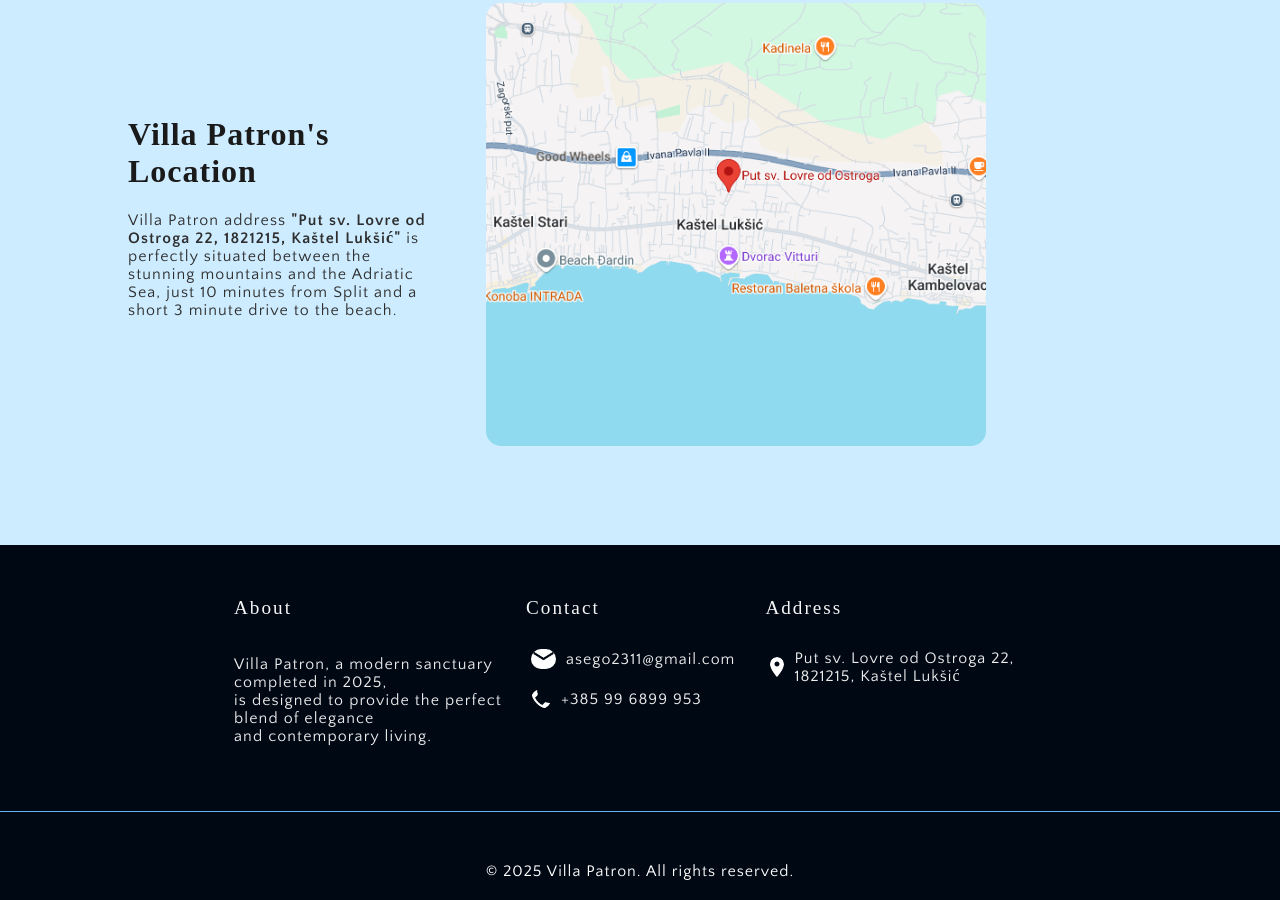
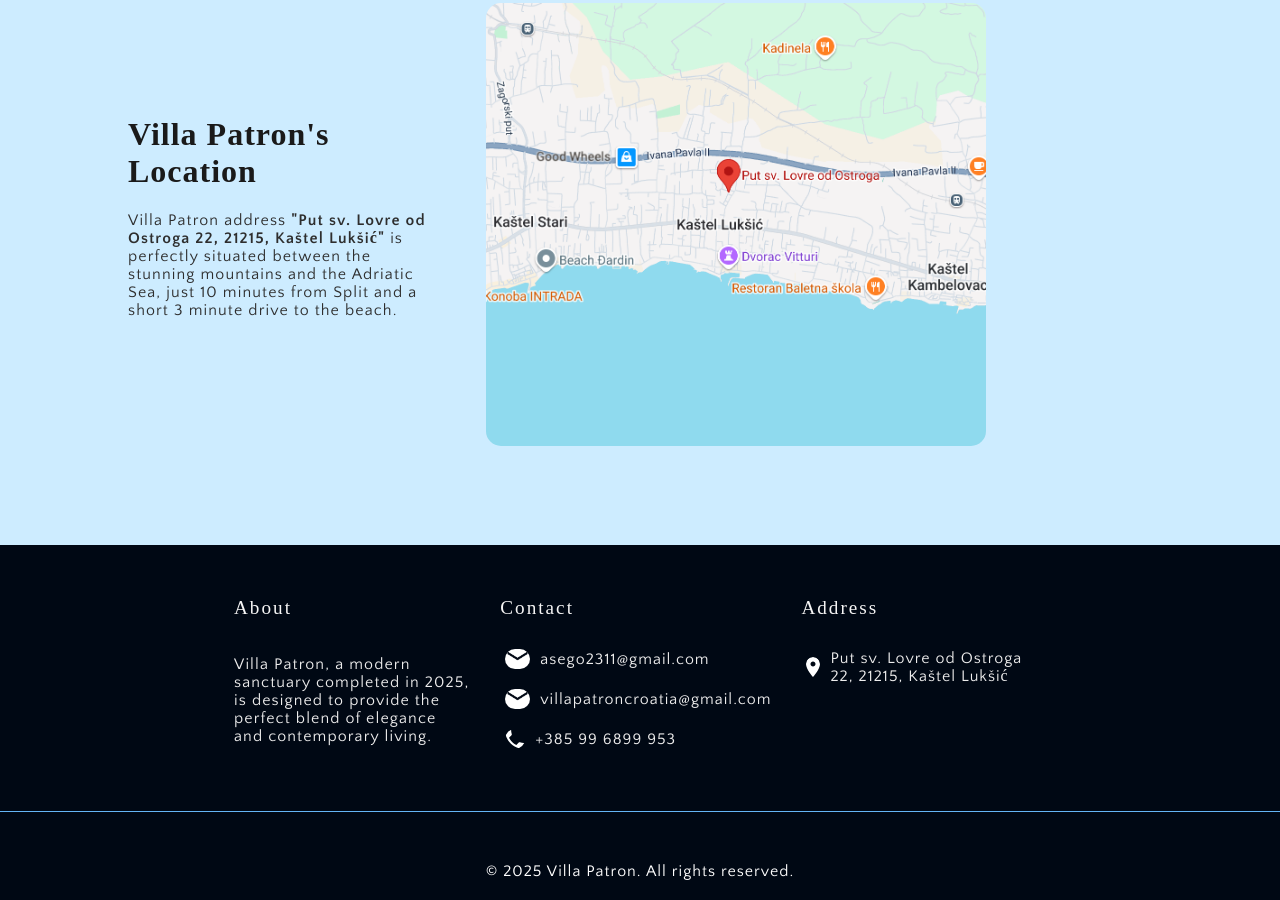
Before and after one commit to Mediteran2910/VillaPatron, a plain HTML site: page offerings.html in a window 1280 px wide. Shown: the part 3811-4711 px from the top of the page. Drawn offline with Linux system fonts and the light colour scheme; a web font is replaced by a local one.

Commit message:
adding another email

```diff
--- a/offerings.html
+++ b/offerings.html
@@ -673,9 +673,7 @@
           <h3>Villa Patron's Location</h3>
           <p>
             Villa Patron address
-            <strong
-              >"Put sv. Lovre od Ostroga 22, 1821215, Kaštel Lukšić"</strong
-            >
+            <strong>"Put sv. Lovre od Ostroga 22, 21215, Kaštel Lukšić"</strong>
             is perfectly situated between the stunning mountains and the
             Adriatic Sea, just 10 minutes from Split and a short 3 minute drive
             to the beach.
@@ -702,25 +700,47 @@
         <div>
           <h5 class="footer-title">Contact</h5>
           <div class="info-details">
-            <img src="icone/mail-white.png" class="footer-icons" alt="" /><span
+            <img
+              src="icone/mail-white.png"
+              class="footer-icons"
+              alt="postcard icon for the email"
+            /><span
               ><a href="mailto:asego2311@gmail.com"
                 >asego2311@gmail.com</a
               ></span
             >
           </div>
           <div class="info-details">
-            <img src="icone/phone-white.svg" class="footer-icons" alt="" />
+            <img
+              src="icone/mail-white.png"
+              class="footer-icons"
+              alt="postcard icon for the email"
+            /><span
+              ><a href="mailto:villapatroncroatia@gmail.com"
+                >villapatroncroatia@gmail.com</a
+              ></span
+            >
+          </div>
+
+          <div class="info-details">
+            <img
+              src="icone/phone-white.svg"
+              class="footer-icons"
+              alt="telephone icon for calls"
+            />
             <span><a href="tel:+385 99 6899 953">+385 99 6899 953</a></span>
           </div>
         </div>
         <div>
           <h5 class="footer-title">Address</h5>
           <div class="info-details">
-            <img src="icone/location-white.svg" class="footer-icons" alt="" />
+            <img
+              src="icone/location-white.svg"
+              class="footer-icons"
+              alt="pin icon presenting location"
+            />
             <a href="https://maps.app.goo.gl/aEosHCkkaKHMNuMk6">
-              <span
-                >Put sv. Lovre od Ostroga 22, 1821215, Kaštel Lukšić
-              </span></a
+              <span>Put sv. Lovre od Ostroga 22, 21215, Kaštel Lukšić </span></a
             >
           </div>
         </div>
```
Also changed, not shown: contact.html (+28 -6 lines), index.html (+28 -6 lines), 1 other file.
